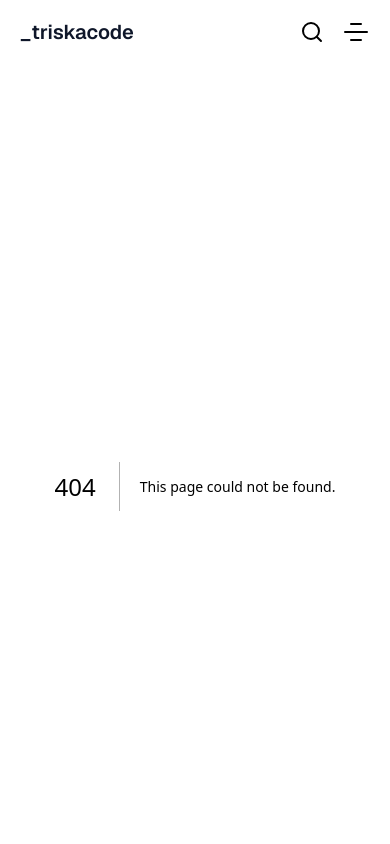
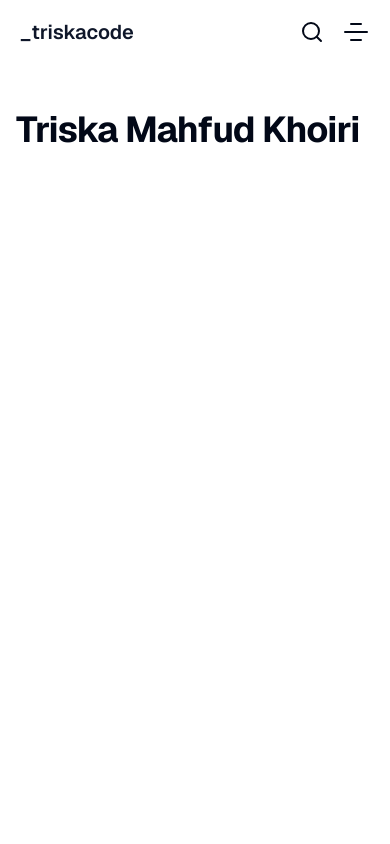
Before and after one commit to triskacode/portfolio-next-v4, a Next.js app: page /about in a window 390 px wide. Before the commit this address had no page. Shown: the top 844 px of the page. Built offline with nearby package versions, Linux system fonts and the light colour scheme.

Commit message:
feat(about): Add initial About page structure
- Create new About page component with basic layout
- Implement responsive design using Tailwind classes
- Add placeholder for personal introduction

```diff
--- /dev/null
+++ b/app/about/page.tsx
@@ -0,0 +1,24 @@
+import { cn } from '@/lib/utils';
+
+export default function About(): React.JSX.Element {
+  return (
+    <main className="relative isolate bg-background pb-4 text-foreground md:pb-8 lg:pb-24">
+      <section
+        className={cn(
+          'mx-auto grid w-full max-w-2xl grid-cols-1 gap-x-8 gap-y-12 px-4 py-[var(--y-padding)] md:max-w-3xl md:px-8 lg:max-w-5xl lg:grid-cols-[min(50%,theme(maxWidth.md))_1fr] xl:max-w-7xl',
+          '[--y-padding:theme(spacing.12)] md:[--y-padding:theme(spacing.20)] lg:[--y-padding:theme(spacing.24)]',
+        )}
+      >
+        <div className="sticky top-[calc(var(--header-height)+var(--y-padding))] flex flex-col items-stretch justify-start gap-4 self-start md:gap-6 lg:gap-8">
+          {/* intro */}
+          <div className="flex flex-col items-start justify-start">
+            <h1 className="text-balance text-start text-4xl/none font-bold tracking-tight md:text-5xl lg:text-6xl">
+              Triska Mahfud Khoiri
+            </h1>
+          </div>
+        </div>
+        <div className="min-h-dvh" />
+      </section>
+    </main>
+  );
+}
```
